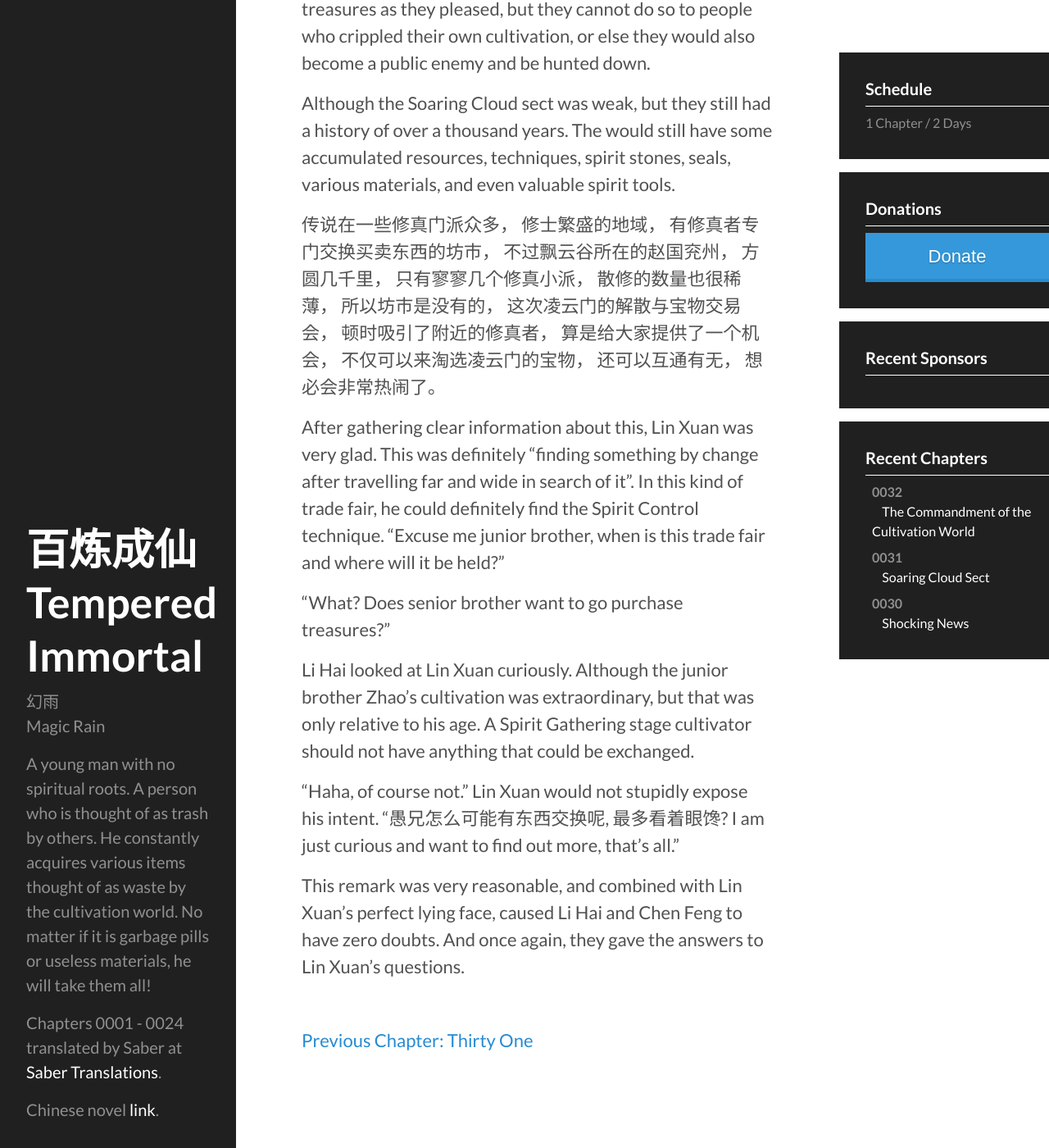
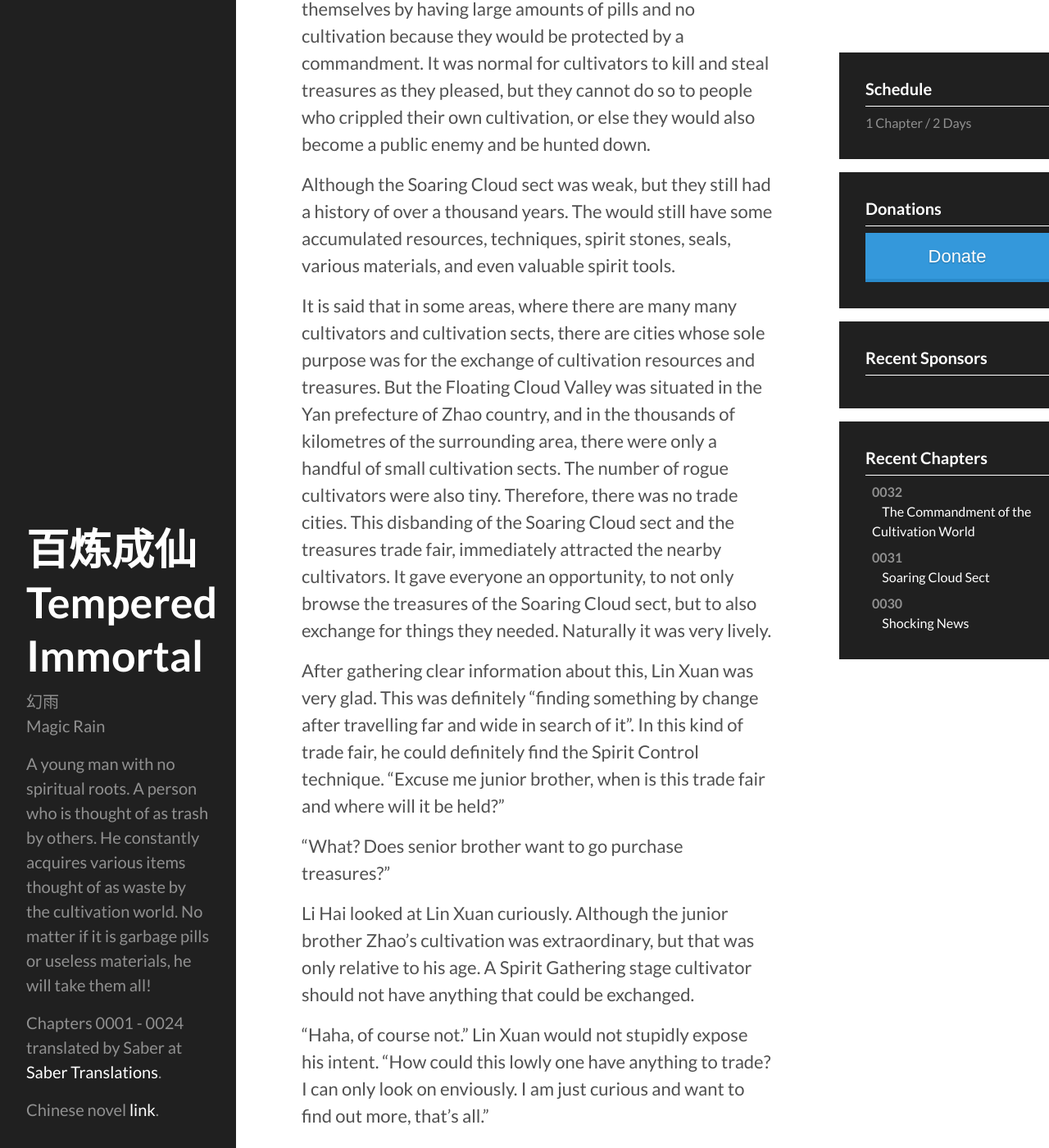
Before and after one commit to blcxtranslations/blcx, a Jekyll site: the page built from _translated/chapter-0032.md, in a window 1280 px wide and 1400 px high, scrolled down 4337 px. Shown: the whole window at 82% size. Built offline with Jekyll 4.4.1, drawn with Linux system fonts in a browser that asks for light colours; some of the changed text lies outside the part shown.

Commit message:
chapter-0032.md

```diff
--- a/_translated/chapter-0032.md
+++ b/_translated/chapter-0032.md
@@ -6,7 +6,7 @@
 date: "Dec 11, 2015"
 characters: 2222
 chinese: "http://baishuku.com/html/30/30364/12441345.html"
-reddit: ""
+reddit: "https://www.reddit.com/r/noveltranslations/comments/3wc1fn/cn_tempered_immortal_chapter_0032/"
 sponsored: false
 ---
 
@@ -32,7 +32,7 @@
 
 This is the iron rule, in tens of thousands of years, no cultivator had dared to violate it.
 
-To mortals, 除死无大事, but to cultivators, to lose their strength, 成为碌碌无为的普通人才最痛苦. This was a more difficult choice than death. And since crippling of their cultivation was irreversible, they would no hope of practising cultivation in the future. The party that let them off would also not have to worry about trouble or revenge.
+To mortals, life and death was a big matter, but to cultivators, to lose their strength and become mortal was the greatest pain they could suffer. This was a more difficult choice than death. And since crippling of their cultivation was irreversible, they would no hope of practising cultivation in the future. The party that let them off would also not have to worry about trouble or revenge.
 
 This commandment has been upheld for tens of thousands of years. Who exactly it was that laid down this commandment, or why they laid it down, was not clear, but no one has ever disobeyed it. In fact, to ninety nine percent of the cultivators and sects, being superior "immortals", they would not want to go back to being mortals. It was better to to have an honourable death than to live a disgraceful life, and those that would be willing to cripple their own cultivation could be counted on the fingers of one hand.
 
@@ -42,11 +42,7 @@
 
 Although they have only known eachother for a short while, but Lin Xuan had already seen through Li Hai's character. This guy is one of those that could not keep anything to himself, and as long as one casually brought a point, then he would continue to talk about that point.
 
-Unsurprisingly, the more Li Hai talked, the more excited he got. The one called Chen Feng tried many times but could not even get a word in edgewise.
-看着两人抢着说话，
-将情报透露给自己，
-林轩暗暗好笑，
-神色自若的听他们介绍。
+Unsurprisingly, the more Li Hai talked, the more excited he got. The one called Chen Feng tried many times but could not even get a word in edgewise. Seeing these two fighting to talk over eachother, trying to be then one to give the information, Lin Xuan secretly smiled, and listened on unperturbed.
 
 The treasures trade fair, to put it bluntly, was very simple. Since the Soaring Cloud sect was disbanding, and all the members were crippling their cultivations to become mortals, then all the techniques, spirit stones, spirit tools, seals, and other important treasures for cultivators, were useless to them and would all be sold off.
 
@@ -58,20 +54,7 @@
 
 Although the Soaring Cloud sect was weak, but they still had a history of over a thousand years. The would still have some accumulated resources, techniques, spirit stones, seals, various materials, and even valuable spirit tools.
 
-传说在一些修真门派众多，
-修士繁盛的地域，
-有修真者专门交换买卖东西的坊市，
-不过飘云谷所在的赵国兖州，
-方圆几千里，
-只有寥寥几个修真小派，
-散修的数量也很稀薄，
-所以坊市是没有的，
-这次凌云门的解散与宝物交易会，
-顿时吸引了附近的修真者，
-算是给大家提供了一个机会，
-不仅可以来淘选凌云门的宝物，
-还可以互通有无，
-想必会非常热闹了。
+It is said that in some areas, where there are many many cultivators and cultivation sects, there are cities whose sole purpose was for the exchange of cultivation resources and treasures. But the Floating Cloud Valley was situated in the Yan prefecture of Zhao country, and in the thousands of kilometres of the surrounding area, there were only a handful of small cultivation sects. The number of rogue cultivators were also tiny. Therefore, there was no trade cities. This disbanding of the Soaring Cloud sect and the treasures trade fair, immediately attracted the nearby cultivators. It gave everyone an opportunity, to not only browse the treasures of the Soaring Cloud sect, but to also exchange for things they needed. Naturally it was very lively.
 
 After gathering clear information about this, Lin Xuan was very glad. This was definitely "finding something by change after travelling far and wide in search of it". In this kind of trade fair, he could definitely find the Spirit Control technique. "Excuse me junior brother, when is this trade fair and where will it be held?"
 
@@ -79,6 +62,6 @@
 
 Li Hai looked at Lin Xuan curiously. Although the junior brother Zhao's cultivation was extraordinary, but that was only relative to his age. A Spirit Gathering stage cultivator should not have anything that could be exchanged.
 
-"Haha, of course not." Lin Xuan would not stupidly expose his intent. "愚兄怎么可能有东西交换呢, 最多看着眼馋? I am just curious and want to find out more, that's all."
+"Haha, of course not." Lin Xuan would not stupidly expose his intent. "How could this lowly one have anything to trade? I can only look on enviously. I am just curious and want to find out more, that's all."
 
 This remark was very reasonable, and combined with Lin Xuan's perfect lying face, caused Li Hai and Chen Feng to have zero doubts. And once again, they gave the answers to Lin Xuan's questions.
```
Also changed, not shown: other parts of _translated/chapter-0032.md (+1 -1 lines).
